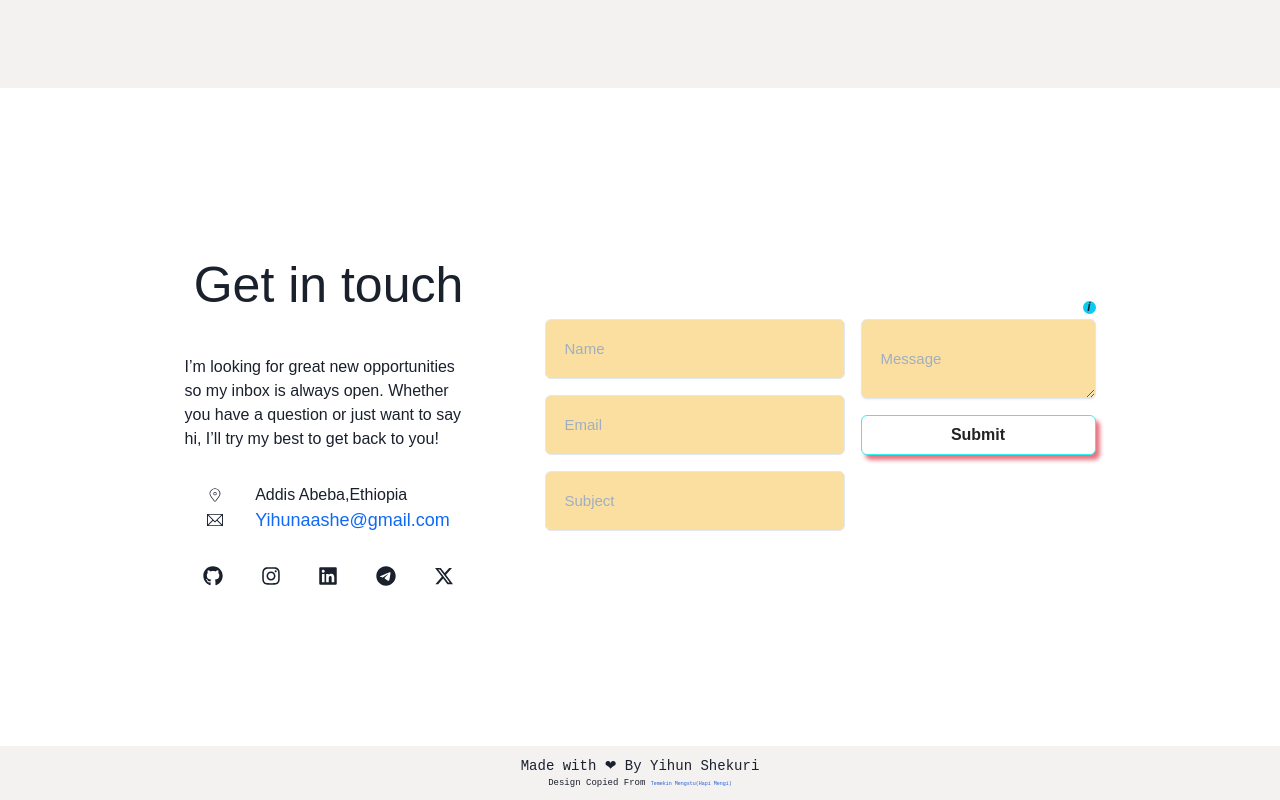
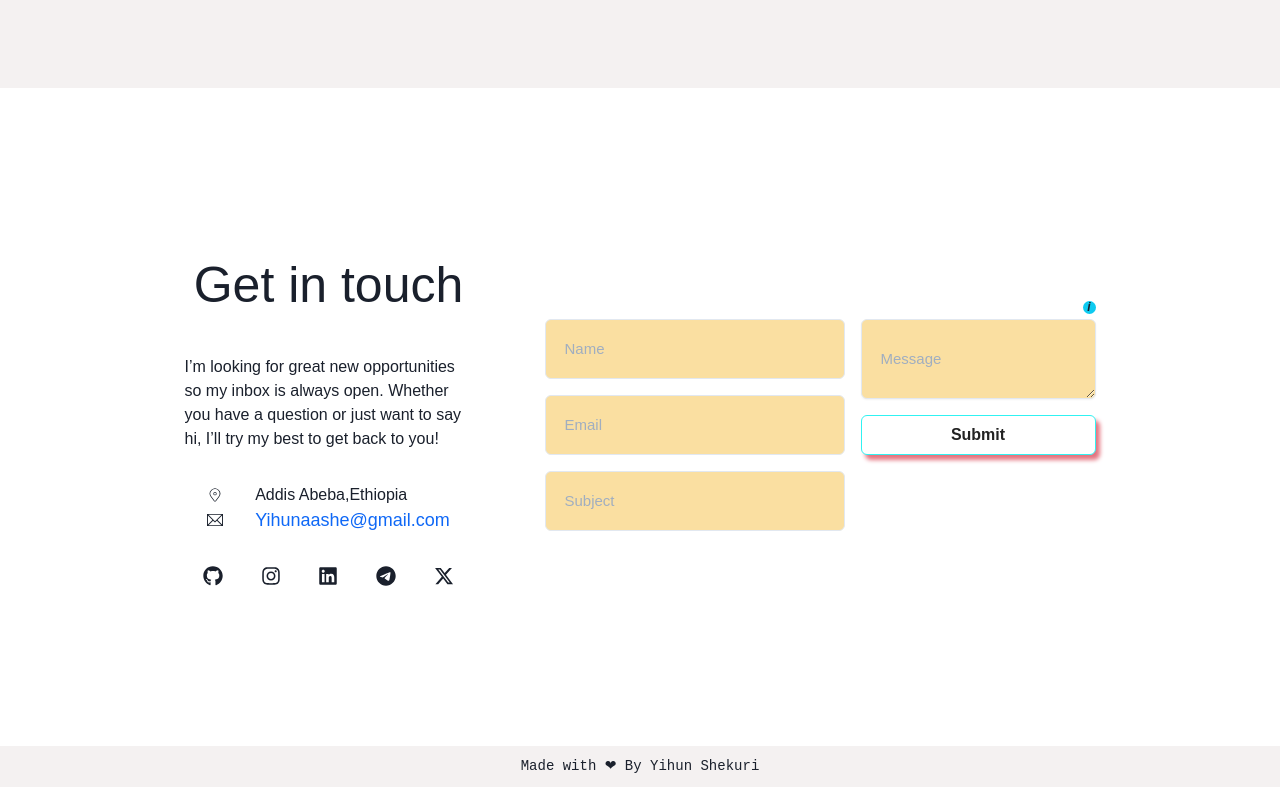
Before and after one commit to hailemichael121/Mine, a React (Vite) app: page / in a window 1280 px wide. Shown: the part 5438-6238 px from the top of the page. Built offline with nearby package versions, Linux system fonts and the light colour scheme; a web font is replaced by a local one.

Commit message:
remove attribution text from footer

```diff
--- a/src/components/shared/Footer.tsx
+++ b/src/components/shared/Footer.tsx
@@ -12,18 +12,6 @@ const Footer = () => {
     >
       <Text fontFamily="monospace" fontSize="14px" textAlign="center">
         Made with <span>❤</span> By Yihun Shekuri
-        <Text fontSize="xx-small">
-          Design Copied From{" "}
-          <a
-            target="_blank"
-            rel="noopener noreferrer"
-            href={"https://chapimenge.com/"}
-          >
-            <span style={{ fontSize: "5px", color: "#205CDA" }}>
-              Temekin Mengstu(Hapi Mengi)
-            </span>
-          </a>
-        </Text>
       </Text>
     </Box>
   );
```
